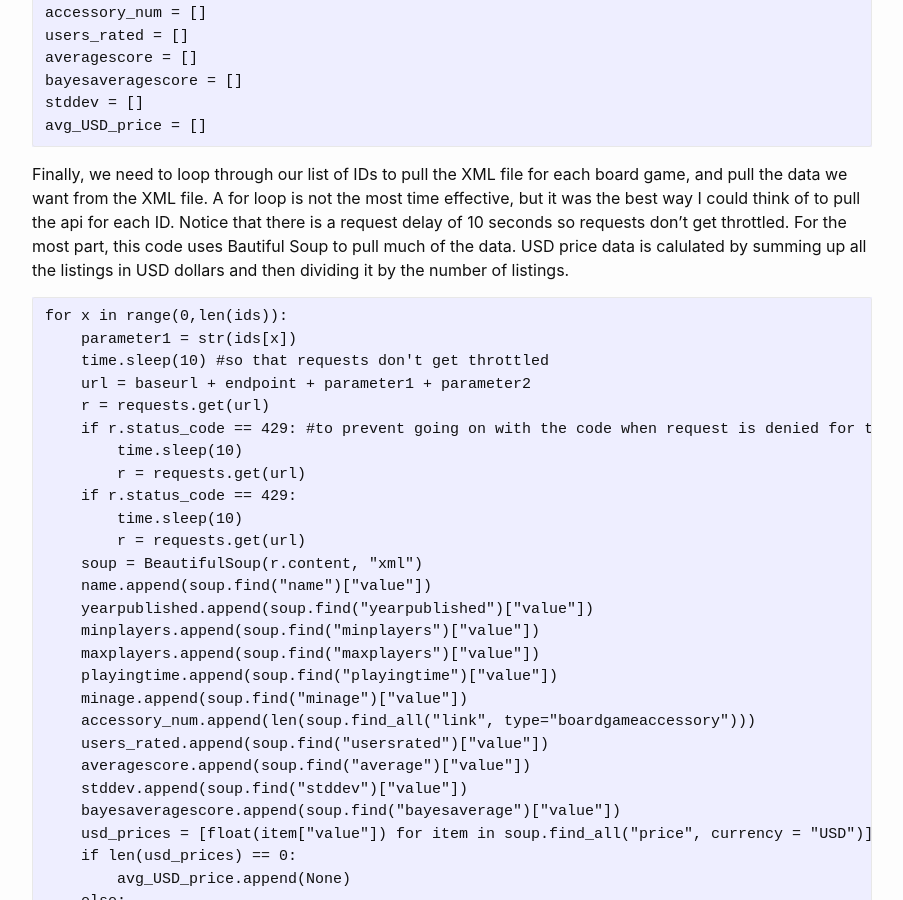
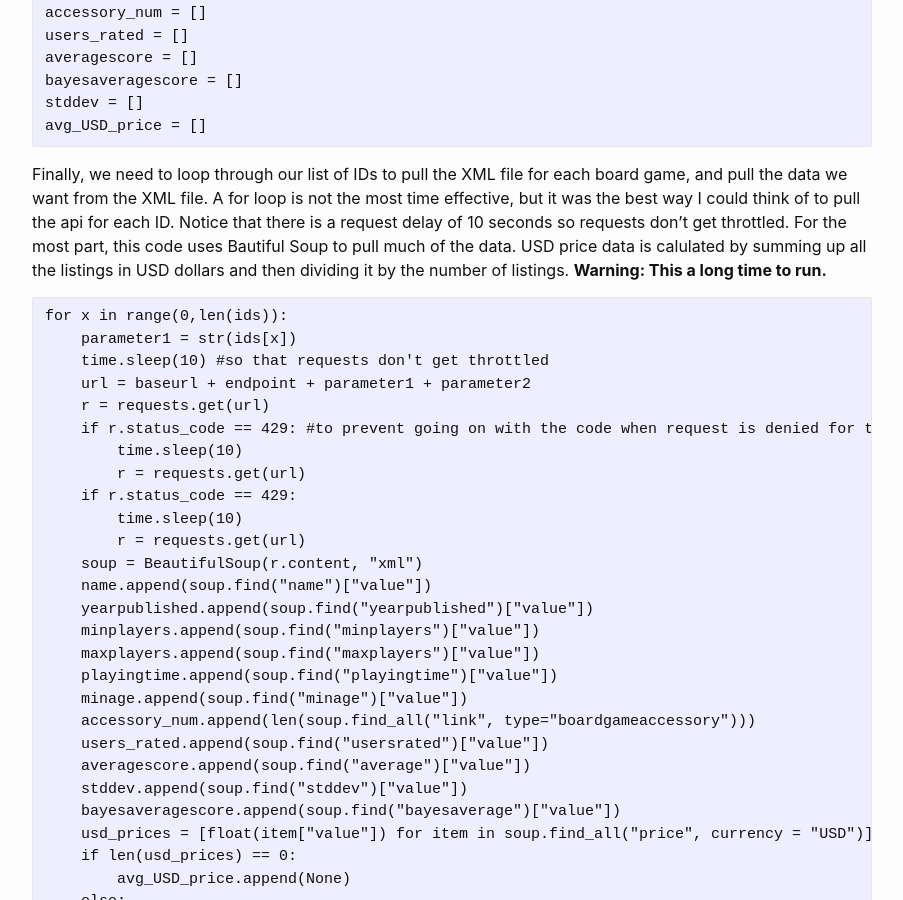
Before and after one commit to bradenmcritchfield/bradenmcritchfield.github.io, a Jekyll site: the page built from _posts/2023-12-12-Board-Game-Bonanza-Data-Collection.md, in a window 1280 px wide and 900 px high, scrolled down 2931 px. Shown: the whole window, without its empty margins (188-1091 px from the left). Built offline with Jekyll 4.4.1, drawn with Linux system fonts in a browser that asks for light colours; comment, search, counter and statistics services are not loaded.

Commit message:
Added warning

````diff
--- a/_posts/2023-12-12-Board-Game-Bonanza-Data-Collection.md
+++ b/_posts/2023-12-12-Board-Game-Bonanza-Data-Collection.md
@@ -88,6 +88,7 @@ avg_USD_price = []
 ```
 
 Finally, we need to loop through our list of IDs to pull the XML file for each board game, and pull the data we want from the XML file. A for loop is not the most time effective, but it was the best way I could think of to pull the api for each ID. Notice that there is a request delay of 10 seconds so requests don't get throttled. For the most part, this code uses Bautiful Soup to pull much of the data. USD price data is calulated by summing up all the listings in USD dollars and then dividing it by the number of listings.
+**Warning: This a long time to run.**
 
 ```
 for x in range(0,len(ids)):
````
